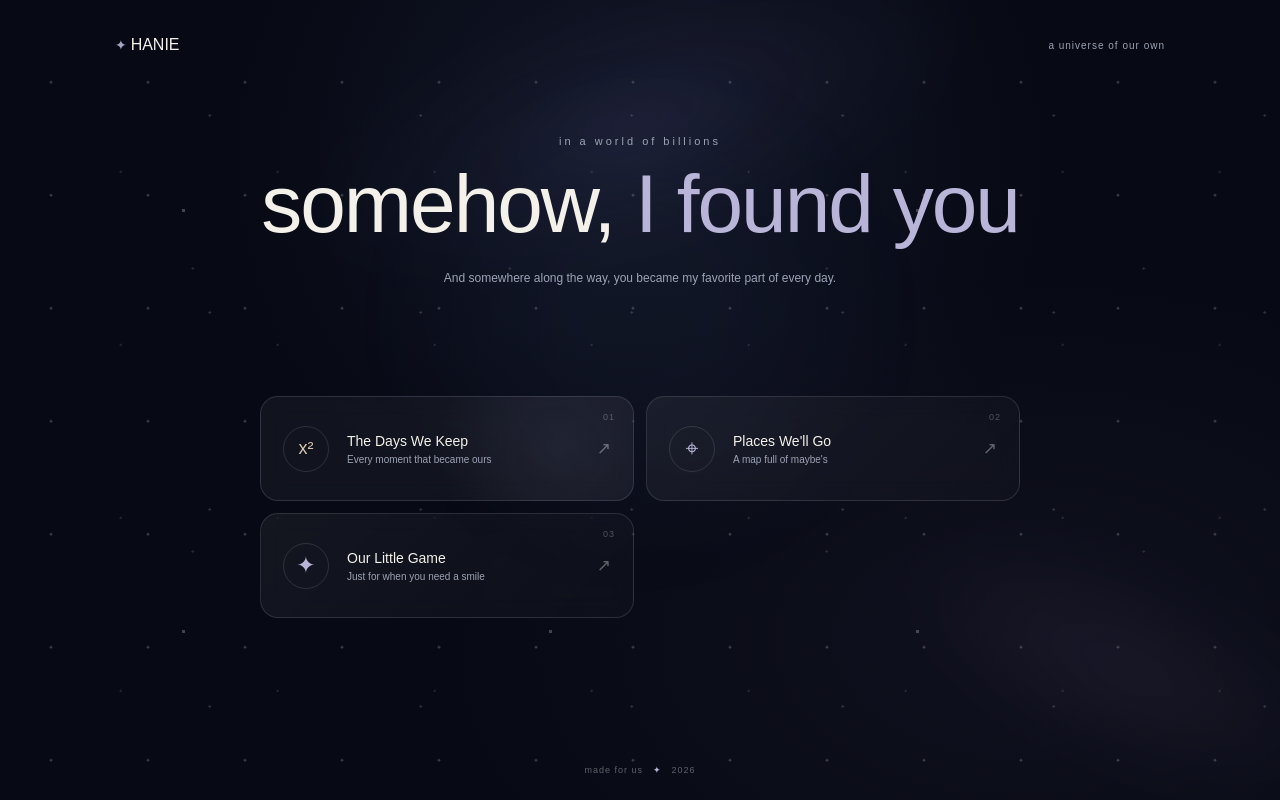
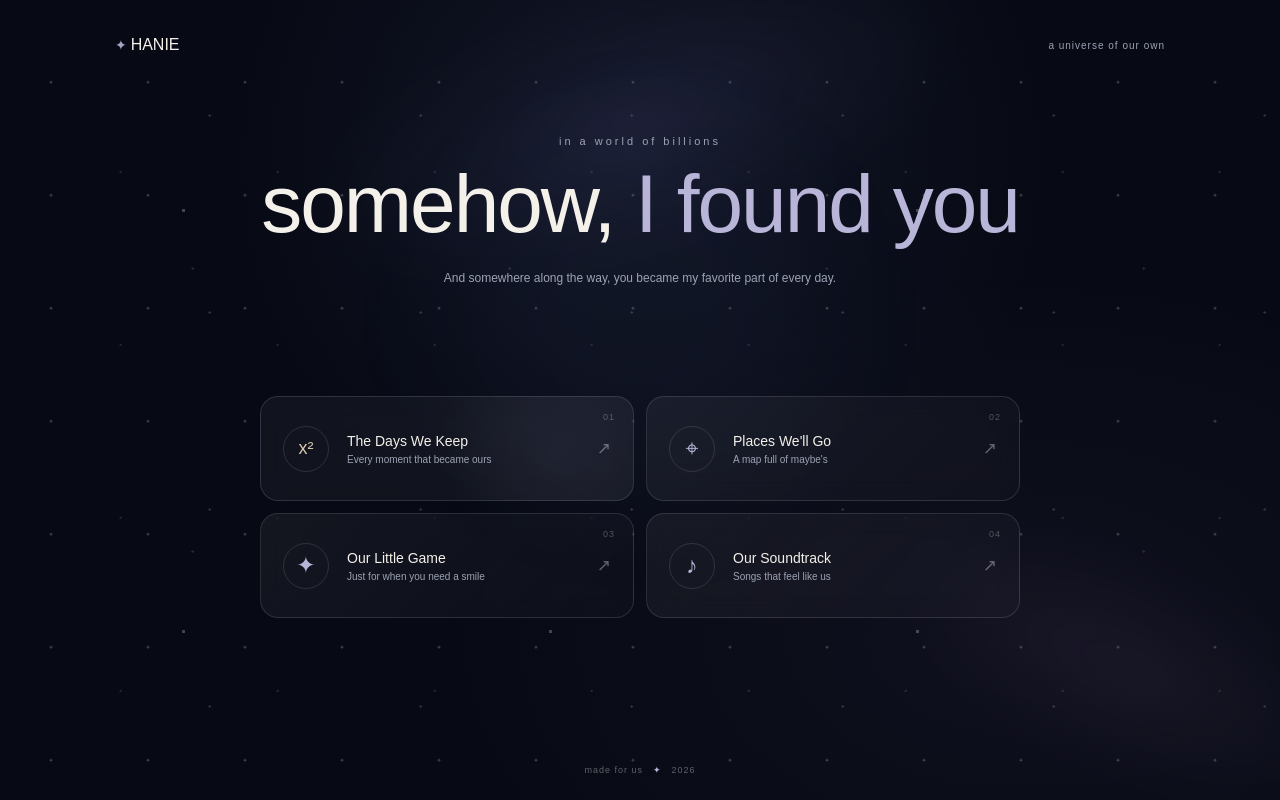
Before and after one commit to hosseinalavifarzin/hanie, a Flask app: page / in a window 1280 px wide. Run offline with Flask 3, Linux system fonts and the light colour scheme; the visitor is signed in with stand-in values (Sample User, id 1).

Commit message:
add music to home

```diff
--- a/templates/home.html
+++ b/templates/home.html
@@ -289,6 +289,48 @@
 
             </a>
 
+            <!-- Music -->
+
+            <a
+                href="{{ url_for('music.music_page') }}"
+                class="cosmic-button"
+                >
+
+            <span class="button-number">
+                04
+            </span>
+
+
+            <div class="button-icon">
+
+            <span class="icon">
+                 ♪
+            </span>
+
+            </div>
+
+
+            <div class="button-text">
+
+            <strong>
+                Our Soundtrack
+            </strong>
+
+            <small>
+                Songs that feel like us
+            </small>
+
+            </div>
+
+
+            <span class="button-arrow">
+            ↗
+            </span>
+
+            </a>
+
+
+
 
         </nav>
 
```
